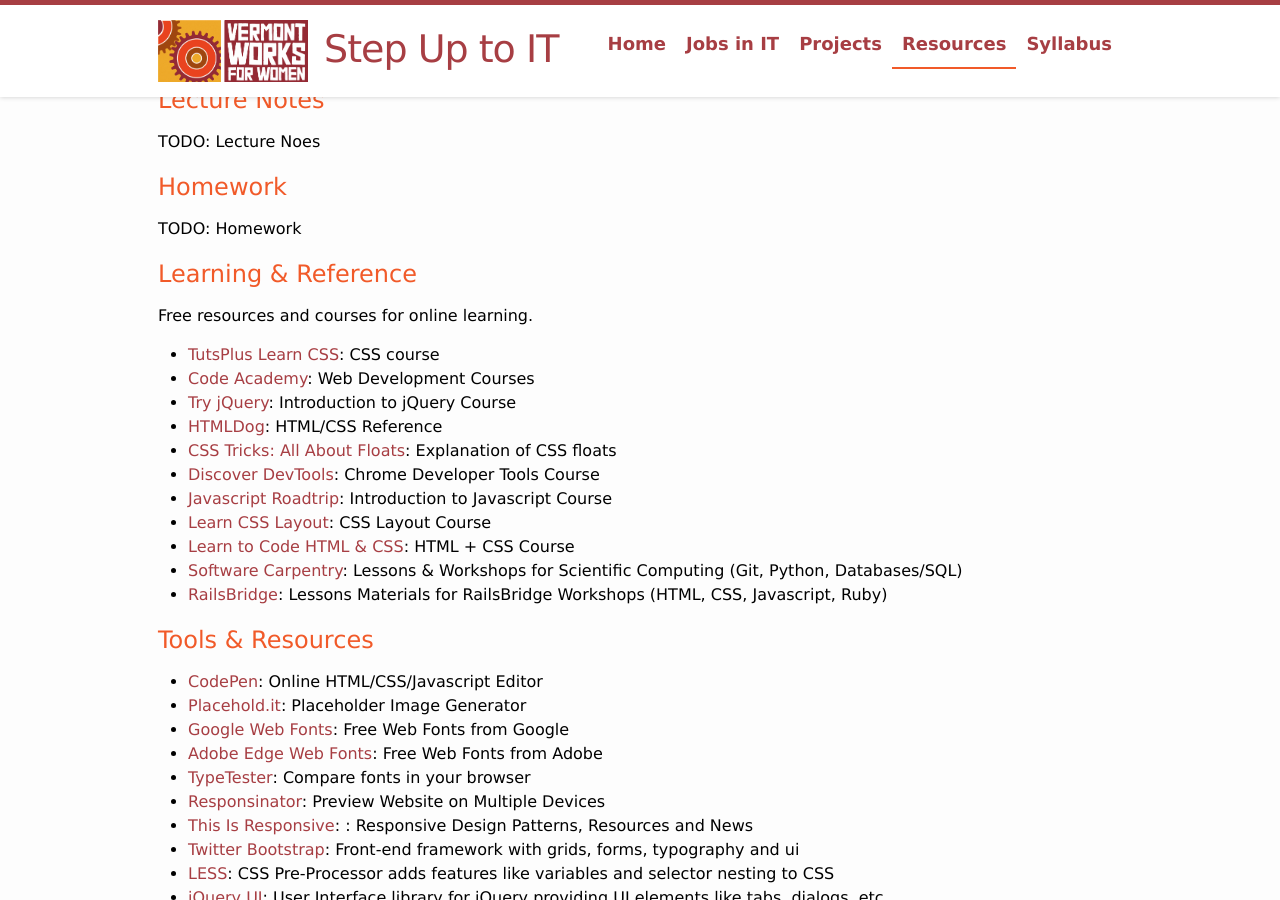
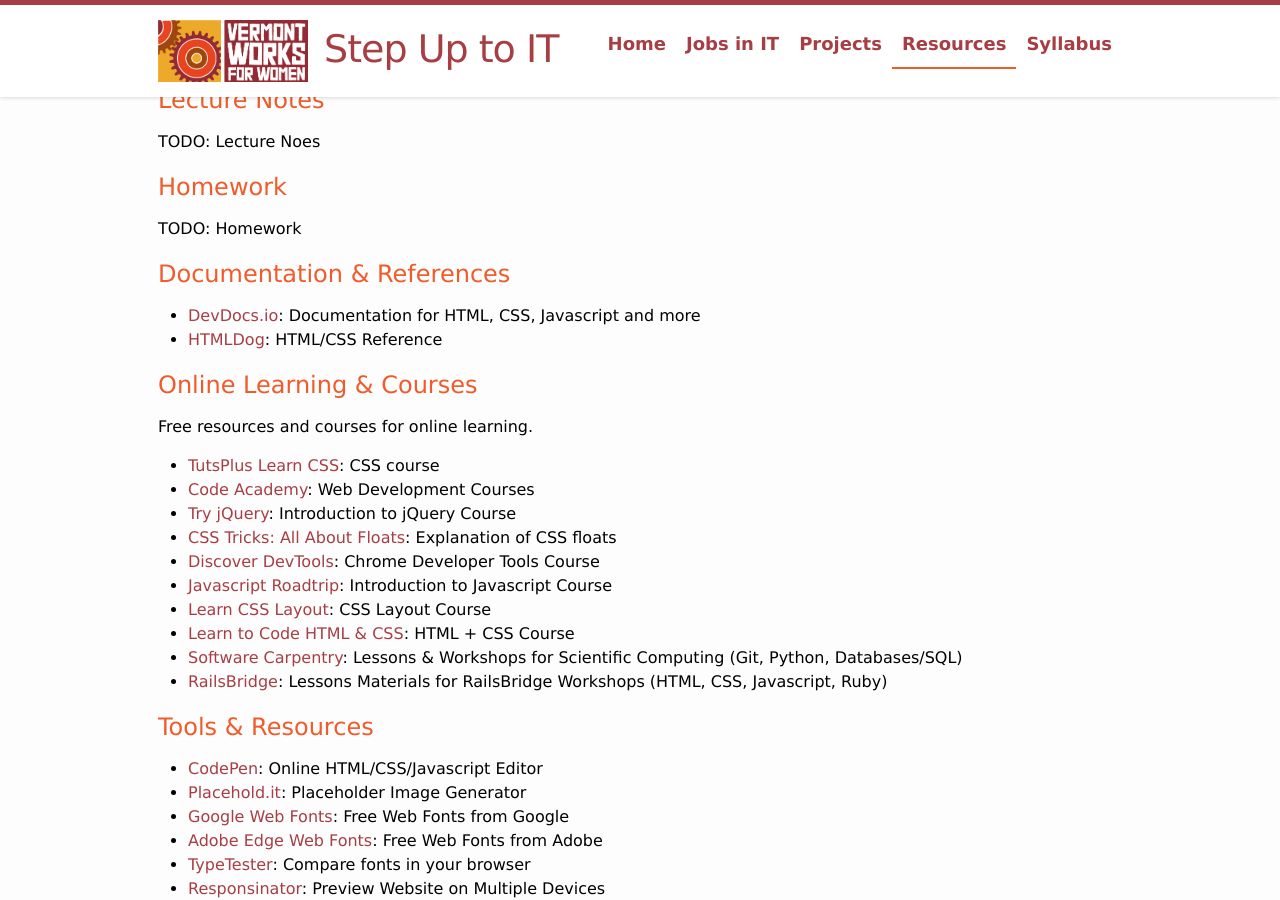
Before and after one commit to jennybeaudin/step-up-it, a Jekyll site: the page built from resource.md, in a window 1280 px wide and 900 px high, scrolled down 318 px. Built offline with Jekyll 4.4.1, drawn with Linux system fonts in a browser that asks for light colours.

Commit message:
Separate references/docs from learning/courses.

```diff
--- a/resource.md
+++ b/resource.md
@@ -27,15 +27,19 @@
 
 TODO: Homework
 
-Learning & Reference
---------------------
+Documentation & References
+--------------------------
+*   [DevDocs.io](http://devdocs.io/): Documentation for HTML, CSS, Javascript and more
+-   [HTMLDog](http://htmldog.com): HTML/CSS Reference
+
+Online Learning & Courses
+-------------------------
 
 Free resources and courses for online learning.
 
 -   [TutsPlus Learn CSS](http://learncss.tutsplus.com/): CSS course
 -   [Code Academy](http://www.codecademy.com/): Web Development Courses
 -   [Try jQuery](http://try.jquery.com/): Introduction to jQuery Course
--   [HTMLDog](http://htmldog.com): HTML/CSS Reference
 -   [CSS Tricks: All About
     Floats](http://css-tricks.com/all-about-floats/): Explanation of CSS
     floats
```
